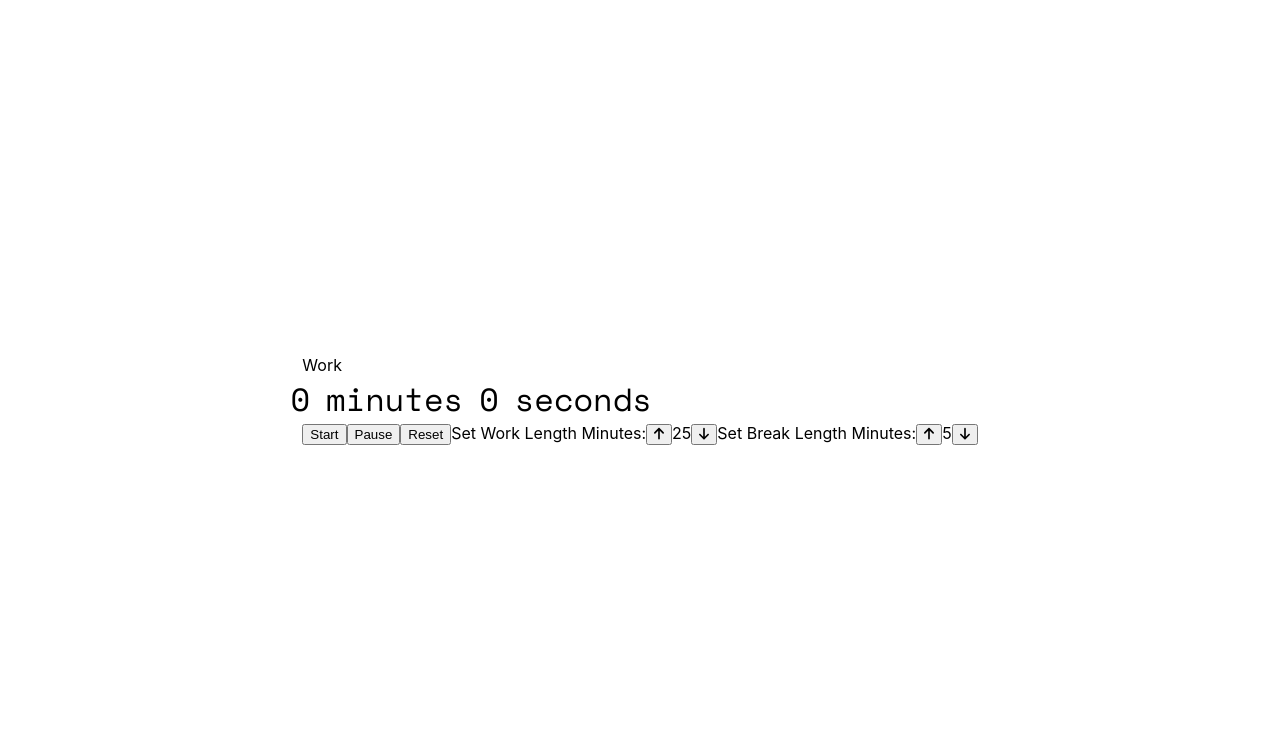
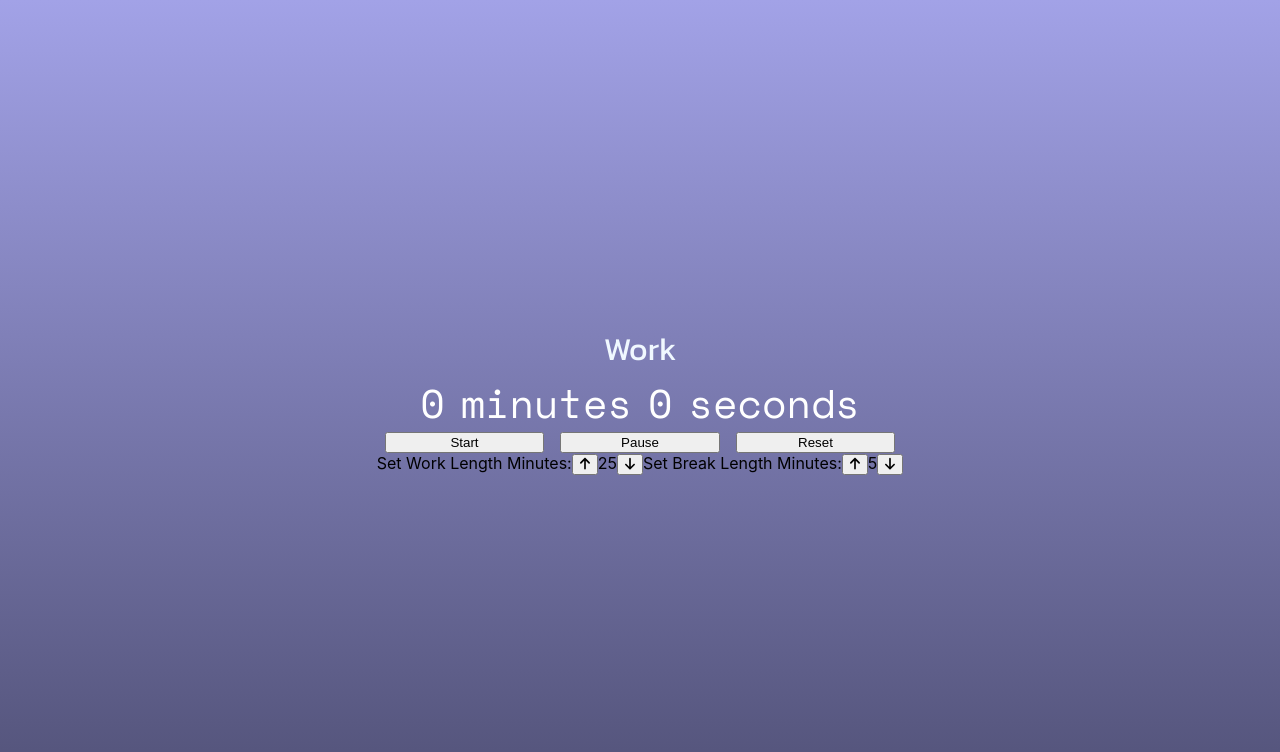
Before and after one commit to maomalley/25-5-clock, a React (Create React App) app: page / in a window 1280 px wide. Shown: the top 752 px of the page. Built offline with nearby package versions, Linux system fonts and the light colour scheme.

Commit message:
add styling

```diff
--- a/package.json
+++ b/package.json
@@ -9,8 +9,10 @@
     "@testing-library/jest-dom": "^5.16.5",
     "@testing-library/react": "^13.4.0",
     "@testing-library/user-event": "^13.5.0",
+    "bootstrap": "^5.2.3",
     "dayjs": "^1.11.7",
     "react": "^18.2.0",
+    "react-bootstrap": "^2.7.4",
     "react-dom": "^18.2.0",
     "react-scripts": "5.0.1",
     "web-vitals": "^2.1.4"
--- a/src/App.css
+++ b/src/App.css
@@ -6,4 +6,5 @@
   display: flex;
   align-items: center;
   justify-content: center;
+  background-image: linear-gradient(#a2a2e7, #515177);
 }
--- a/src/Components/Timer/Timer.css
+++ b/src/Components/Timer/Timer.css
@@ -1,13 +1,15 @@
 @import url('https://fonts.googleapis.com/css?family=Space+Mono&effect=outline');
+@import url('https://fonts.googleapis.com/css?family=Kanit&effect=outline');
 
 .timer{
     height: 50%;
     width: 50%;
     font-family: Space Mono, sans-serif;
-    font-size: 2em;
+    font-size: 2.5em;
     display: flex;
     justify-content: center;
     align-items: center;
+    color: #ffffff;
 }
 
 .timer span{
@@ -18,4 +20,26 @@
 .timers{
     margin-left: 0.5rem;
     margin-right: 0.5rem;
+    display: flex;
+    align-items: center;
+    justify-content: center;
+    flex-direction: column;
 }
+
+#work-or-break{
+    font-family: Kanit, sans-serif;
+    color: aliceblue;
+    font-size: 2rem;
+}
+
+.buttons{
+    display: flex;
+    align-items: center;
+    justify-content: center;
+}
+
+.buttons button {
+    margin-left: 0.5rem;
+    margin-right: 0.5rem;
+    width: 100%;
+}
--- a/src/Components/Timer/Timer.js
+++ b/src/Components/Timer/Timer.js
@@ -5,8 +5,7 @@ import dayjs from "dayjs";
 import {FontAwesomeIcon} from '@fortawesome/react-fontawesome';
 import {faArrowUp} from '@fortawesome/free-solid-svg-icons';
 import {faArrowDown} from '@fortawesome/free-solid-svg-icons';
-
-//TODO: page styling
+import Button from 'react-bootstrap/Button';
 
 let timestampMS = dayjs().add(25, "minutes");
 let workMins = 25;
@@ -171,43 +170,43 @@ const Timer = () => {
     if (isPaused) {
         return (
             <div className="timers">
-                <span> {workOrBreak} </span>
+                <span id = "work-or-break"> {workOrBreak} </span>
                 <div className="timer">
-                    <span>{pausedTimeRemaining.minutes}</span>
-                    <span>minutes</span>
-                    <span>{pausedTimeRemaining.seconds}</span>
-                    <span>seconds</span>
+                    <span id = "mins">{pausedTimeRemaining.minutes}</span>
+                    <span id = "mins-label">minutes</span>
+                    <span id = "secs">{pausedTimeRemaining.seconds}</span>
+                    <span id = "secs-label">seconds</span>
                     <audio src="https://s3.amazonaws.com/freecodecamp/drums/Heater-6.mp3" className="audio-element" id="audio-element">
                     </audio>
                 </div>
                 <div className="controls">
                     <span>
-                    <button onClick={() => unpause()}>
+                    <Button variant="primary" onClick={() => unpause()}>
                         UnPause
-                    </button>
-                    <button onClick={() => reset()}>
+                    </Button>
+                    <Button variant="primary" onClick={() => reset()}>
                         Reset
-                    </button>
+                    </Button>
                 </span>
                     <span>
                         <span>Set Work Length Minutes:</span>
-                        <button onClick={() => incWorkLen()}>
+                        <Button variant="primary" onClick={() => incWorkLen()}>
                             <FontAwesomeIcon icon={faArrowUp}/>
-                        </button>
+                        </Button>
                         <span>{ workMins }</span>
-                        <button onClick={()=>decWorkLen()}>
+                        <Button variant="primary" onClick={()=>decWorkLen()}>
                             <FontAwesomeIcon icon={faArrowDown}/>
-                        </button>
+                        </Button>
                     </span>
                     <span>
                         <span>Set Break Length Minutes:</span>
-                        <button onClick={() => incBreakLen()}>
+                        <Button variant="primary" onClick={() => incBreakLen()}>
                             <FontAwesomeIcon icon={faArrowUp}/>
-                        </button>
+                        </Button>
                         <span>{ breakMins }</span>
-                        <button onClick={() => decBreakLen()}>
+                        <Button variant="primary" onClick={() => decBreakLen()}>
                             <FontAwesomeIcon icon={faArrowDown}/>
-                        </button>
+                        </Button>
                     </span>
                 </div>
             </div>
@@ -215,48 +214,46 @@ const Timer = () => {
     } else {
         return (
             <div className="timers">
-                <span> {workOrBreak} </span>
+                <span id = "work-or-break"> {workOrBreak} </span>
                 <div className="timer">
-                    <span>{timeRemaining.minutes}</span>
-                    <span>minutes</span>
-                    <span>{timeRemaining.seconds}</span>
-                    <span>seconds</span>
+                    <span id = "mins">{pausedTimeRemaining.minutes}</span>
+                    <span id = "mins-label">minutes</span>
+                    <span id = "secs">{pausedTimeRemaining.seconds}</span>
+                    <span id = "secs-label">seconds</span>
                     <audio src="https://s3.amazonaws.com/freecodecamp/drums/Heater-6.mp3" className="audio-element" id="audio-element">
                     </audio>
                 </div>
                 <div className="controls">
-                    <span>
-                        <button onClick={() => start()}>
+                    <div className="buttons">
+                        <Button variant="primary" onClick={() => start()}>
                             Start
-                        </button>
-                    </span>
-                    <span>
-                    <button onClick={() => pause()}>
+                        </Button>
+                    <Button variant="primary" onClick={() => pause()}>
                         Pause
-                    </button>
-                    <button onClick={() => reset()}>
+                    </Button>
+                    <Button variant="primary" onClick={() => reset()}>
                         Reset
-                    </button>
-                </span>
+                    </Button>
+                </div>
                     <span>
                         <span>Set Work Length Minutes:</span>
-                        <button onClick={() => incWorkLen()}>
+                        <Button variant="primary" onClick={() => incWorkLen()}>
                             <FontAwesomeIcon icon={faArrowUp}/>
-                        </button>
+                        </Button>
                         <span>{ workMins }</span>
-                        <button onClick={()=>decWorkLen()}>
+                        <Button variant="primary" onClick={()=>decWorkLen()}>
                             <FontAwesomeIcon icon={faArrowDown}/>
-                        </button>
+                        </Button>
                     </span>
                     <span>
                         <span>Set Break Length Minutes:</span>
-                        <button onClick={() => incBreakLen()}>
+                        <Button variant="primary" onClick={() => incBreakLen()}>
                             <FontAwesomeIcon icon={faArrowUp}/>
-                        </button>
+                        </Button>
                         <span>{ breakMins }</span>
-                        <button onClick={() => decBreakLen()}>
+                        <Button variant="primary" onClick={() => decBreakLen()}>
                             <FontAwesomeIcon icon={faArrowDown}/>
-                        </button>
+                        </Button>
                     </span>
                 </div>
             </div>
```
Also changed, not shown: 2 other files (tests, documents, lock files or other folders).
